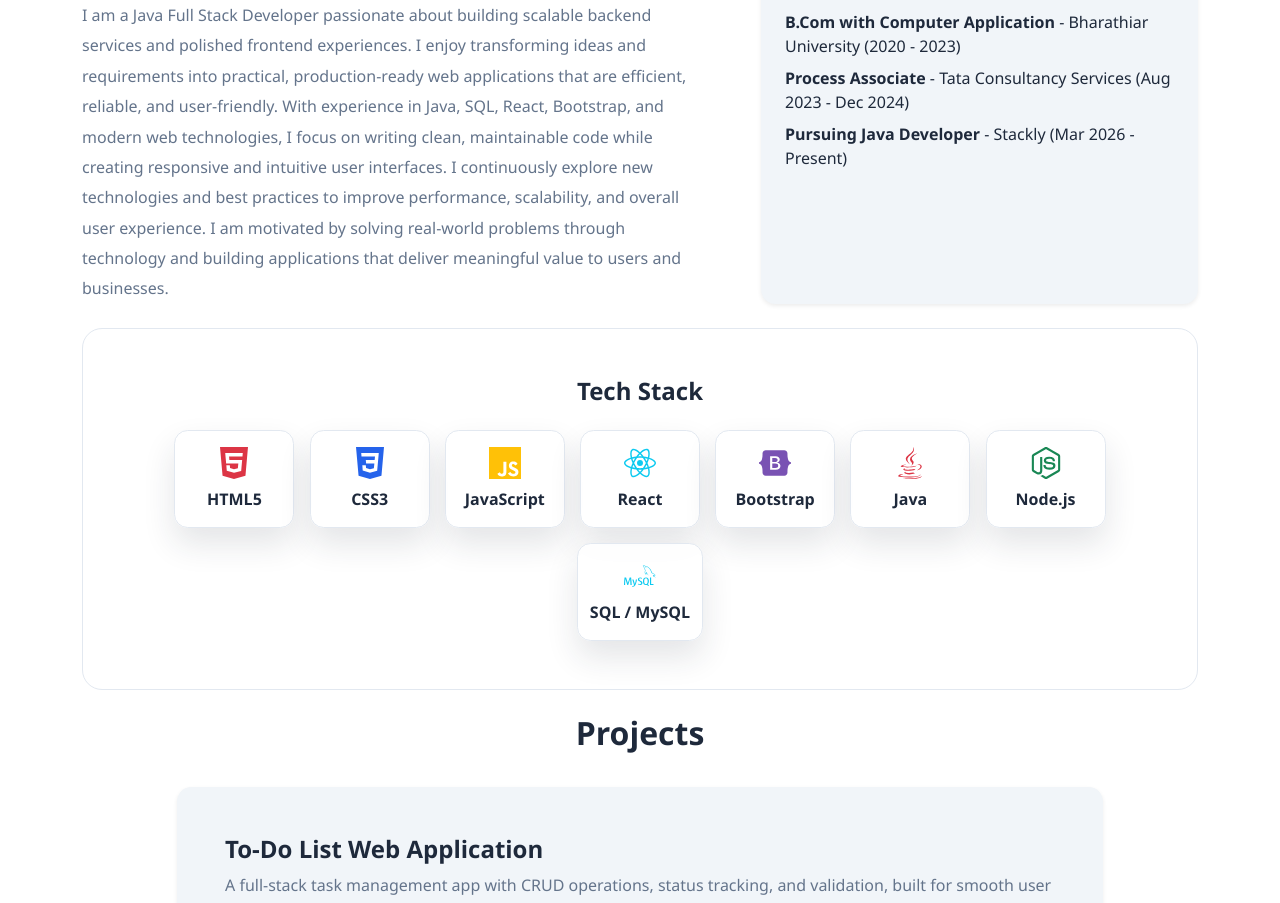
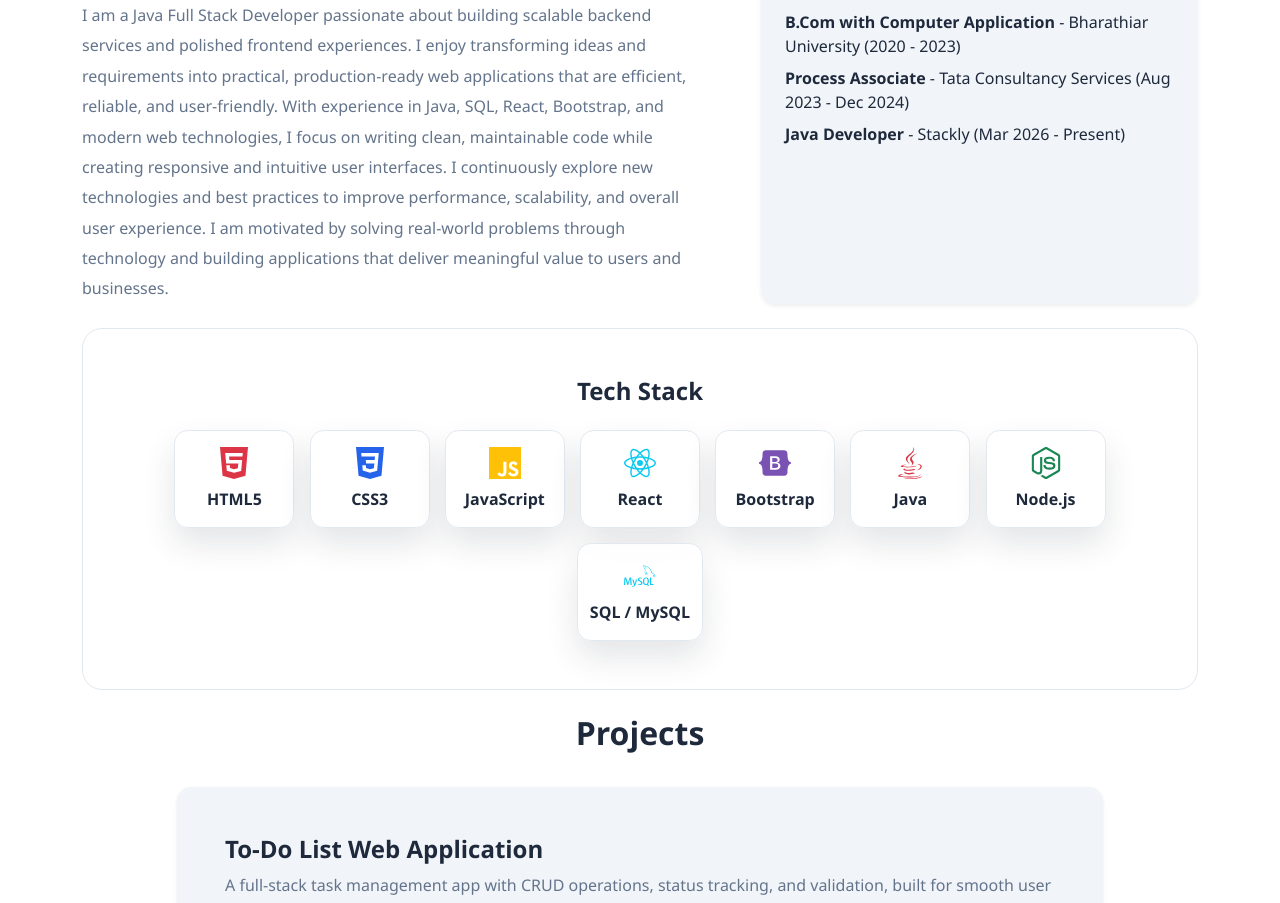
Before and after one commit to NipeshS/Portfolio, a React (Vite) app: page / in a window 1280 px wide. Shown: the part 820-1723 px from the top of the page. Built offline with nearby package versions, Linux system fonts and the light colour scheme.

Commit message:
Fix About page role text formatting

```diff
--- a/src/pages/About.jsx
+++ b/src/pages/About.jsx
@@ -24,7 +24,7 @@ function About() {
                   <strong>Process Associate</strong> - Tata Consultancy Services (Aug 2023 - Dec 2024)
                 </p>
                 <p className="mb-0">
-                  <strong>Pursuing Java Developer</strong> - Stackly (Mar 2026 - Present)
+                  <strong>Java Developer</strong> - Stackly (Mar 2026 - Present)
                 </p>
               </div>
             </div>
```
